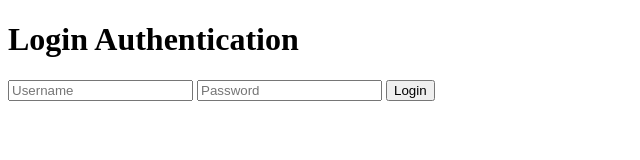
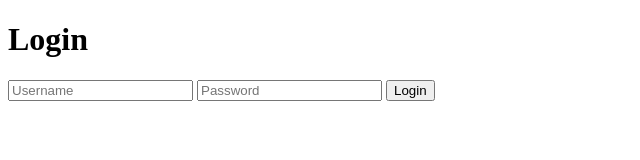
Before and after one commit to anovius/nodejs-passportjs-local-auth, a website: page login.html in a window 1280 px wide. Shown: the whole page, without its empty margins (0-640 px from the left). Drawn offline with Linux system fonts and the light colour scheme.

Commit message:
Update login.html

```diff
--- a/login.html
+++ b/login.html
@@ -7,7 +7,7 @@
     <title>Login</title>
 </head>
 <body>
-    <h1>Login Authentication</h1>
+    <h1>Login</h1>
     <form action="/login" method="post">
         <input type="text" name="username" placeholder="Username" required/>
         <input type="password" name="password" placeholder="Password" required/>
```
